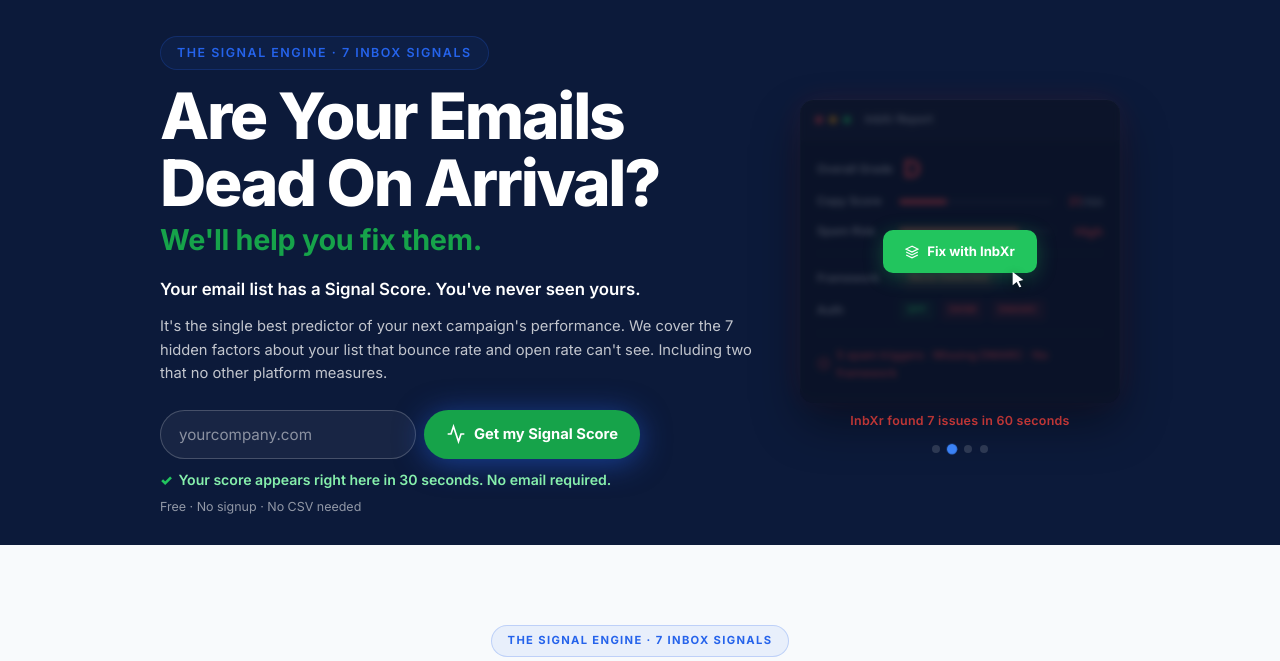
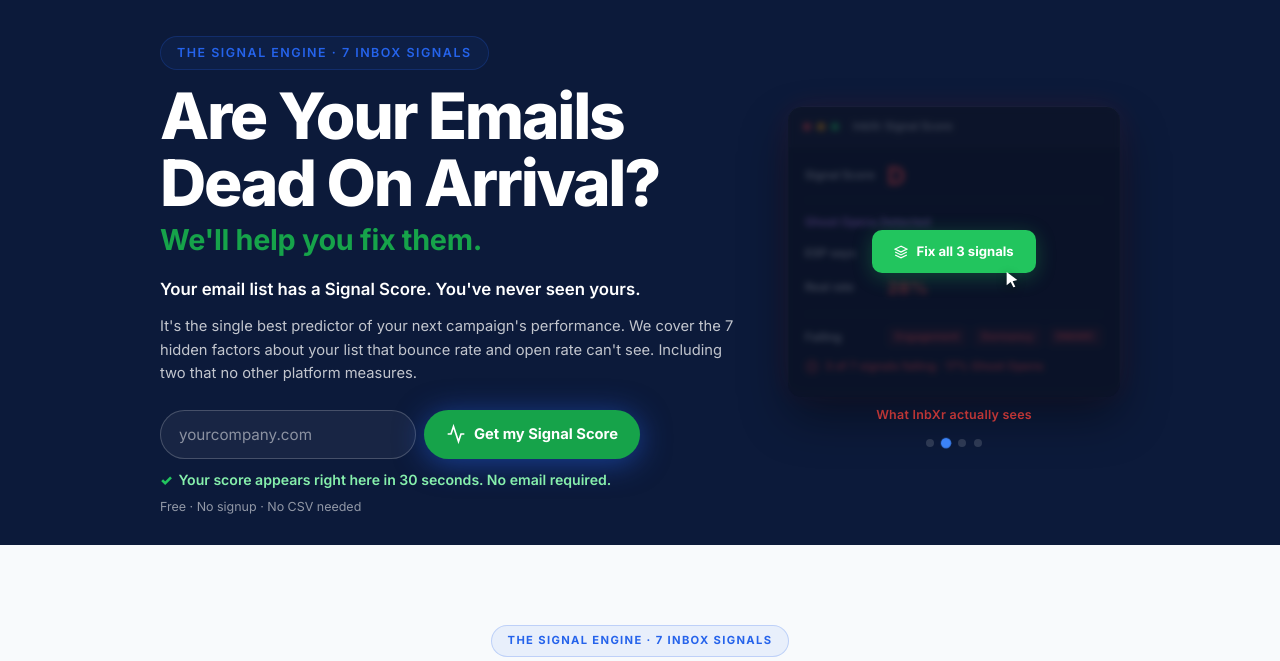
Before and after one commit to Javil01/inbxr-, a Flask app: page / in a window 1280 px wide. Shown: the part 64-725 px from the top of the page. Run offline with Flask 3, Linux system fonts and the light colour scheme; data that the repository does not hold is empty; parts of the project's set-up code (start-up, migrations or seed data) failed here and were passed over; some libraries are stand-ins or nearby versions.

Commit message:
Redesign hero cinema: 7 Signals + Ghost Opens story arc
Old: Generic Gmail spam→fix→primary sequence about copy scoring.
New: Story that sells the core product differentiation:

Act 1: "Your ESP Dashboard" — 45% open rate, everything looks great
Act 2: "InbXr Signal Score" — Ghost Opens exposed (45% → 28% real),
       3 of 7 signals failing, D grade. The jaw-drop moment.
Act 3: "All 7 signals passing" — every signal green with scores,
       showing what the product delivers
Act 4: "Email in Primary" — same Gmail landing, but now the viewer
       understands WHY it works (7 signals, not luck)

The narrative arc: false confidence → truth revealed → problem solved → result.

Co-Authored-By: Claude Opus 4.6 (1M context) <noreply@anthropic.com>

```diff
--- a/templates/sections/email_test_hero.html
+++ b/templates/sections/email_test_hero.html
@@ -402,62 +402,40 @@
       <div class="hero-split__visual">
         <div class="hero-cinema" id="heroCinema">
 
-          <!-- ACT 1: Email in Spam -->
+          <!-- ACT 1: Your ESP says everything is fine -->
           <div class="hero-act hero-act--active" data-act="0">
-            <div class="hero-mock hero-mock--gmail hero-mock--spam-glow">
+            <div class="hero-mock hero-mock--green-glow">
               <div class="hero-mock__header">
                 <span class="hero-mock__dot hero-mock__dot--red"></span>
                 <span class="hero-mock__dot hero-mock__dot--yellow"></span>
                 <span class="hero-mock__dot hero-mock__dot--green"></span>
-                <span class="hero-mock__tab">Gmail</span>
+                <span class="hero-mock__tab">Your ESP Dashboard</span>
               </div>
-              <div class="gmail-tabs">
-                <span class="gmail-tab">
-                  <svg viewBox="0 0 24 24" fill="none" stroke="currentColor" stroke-width="2" width="14" height="14"><rect x="2" y="4" width="20" height="16" rx="2"/><path d="M22 4L12 13 2 4"/></svg>
-                  Primary
-                </span>
-                <span class="gmail-tab">Promotions</span>
-                <span class="gmail-tab gmail-tab--spam gmail-tab--active">
-                  <svg viewBox="0 0 24 24" fill="none" stroke="currentColor" stroke-width="2" width="14" height="14"><circle cx="12" cy="12" r="10"/><line x1="15" y1="9" x2="9" y2="15"/><line x1="9" y1="9" x2="15" y2="15"/></svg>
-                  Spam
-                </span>
-              </div>
-              <div class="gmail-inbox">
-                <div class="gmail-row gmail-row--spam-landing">
-                  <span class="gmail-avatar gmail-avatar--red">
-                    <svg viewBox="0 0 24 24" fill="none" stroke="#fff" stroke-width="2" width="14" height="14"><path d="M10.29 3.86L1.82 18a2 2 0 001.71 3h16.94a2 2 0 001.71-3L13.71 3.86a2 2 0 00-3.42 0z"/><line x1="12" y1="9" x2="12" y2="13"/><line x1="12" y1="17" x2="12.01" y2="17"/></svg>
-                  </span>
-                  <div class="gmail-row__content">
-                    <span class="gmail-row__sender gmail-row__sender--spam">Your Campaign</span>
-                    <span class="gmail-row__subject gmail-row__subject--spam">Exclusive: 3 ways to boost your Q4 pipeline</span>
-                  </div>
-                  <span class="gmail-row__badge-spam">Marked as Spam</span>
+              <div class="hero-mock__body">
+                <div class="hero-mock__row">
+                  <span class="hero-mock__label">Open Rate</span>
+                  <span class="hero-mock__val hero-mock__val--green" style="font-size:1.4rem;font-weight:900;">45%</span>
                 </div>
-                <div class="gmail-row gmail-row--existing gmail-row--spam-other">
-                  <span class="gmail-avatar gmail-avatar--red-dim">!</span>
-                  <div class="gmail-row__content">
-                    <span class="gmail-row__sender">noreply@deals...</span>
-                    <span class="gmail-row__subject">ACT NOW!! Limited time...</span>
-                  </div>
-                  <span class="gmail-row__time">2d ago</span>
+                <div class="hero-mock__row">
+                  <span class="hero-mock__label">Click Rate</span>
+                  <span class="hero-mock__val">3.2%</span>
                 </div>
-                <div class="gmail-row gmail-row--existing gmail-row--spam-other">
-                  <span class="gmail-avatar gmail-avatar--red-dim">!</span>
-                  <div class="gmail-row__content">
-                    <span class="gmail-row__sender">winners@prize...</span>
-                    <span class="gmail-row__subject">You've been selected...</span>
-                  </div>
-                  <span class="gmail-row__time">3d ago</span>
+                <div class="hero-mock__row">
+                  <span class="hero-mock__label">Bounce Rate</span>
+                  <span class="hero-mock__val hero-mock__val--green">0.4%</span>
+                </div>
+                <div class="hero-mock__divider"></div>
+                <div class="hero-mock__row hero-mock__row--ai">
+                  <svg viewBox="0 0 24 24" fill="none" stroke="#16a34a" stroke-width="2" width="14" height="14"><path d="M22 11.08V12a10 10 0 11-5.93-9.14"/><polyline points="22 4 12 14.01 9 11.01"/></svg>
+                  <span>Everything looks great!</span>
                 </div>
               </div>
             </div>
-            <p class="hero-act__caption hero-act__caption--red">Where your emails are landing now</p>
-
-            <!-- "Run Report" transition button -->
+            <p class="hero-act__caption">What your ESP shows you</p>
             <div class="hero-act__transition" id="act1Transition">
               <div class="hero-act__trans-btn">
                 <svg viewBox="0 0 24 24" fill="none" stroke="currentColor" stroke-width="2" width="14" height="14"><path d="M22 12h-4l-3 9L9 3l-3 9H2"/></svg>
-                What's wrong? Run InbXr Report
+                But is it true? Run Signal Score
               </div>
               <div class="hero-act__trans-cursor">
                 <svg viewBox="0 0 24 24" width="16" height="16" fill="#fff"><path d="M4 0l16 12-7 2 4 8-3 1-4-8-6 5z"/></svg>
@@ -465,57 +443,52 @@
             </div>
           </div>
 
-          <!-- ACT 2: Bad InbXr Report -->
+          <!-- ACT 2: InbXr reveals Ghost Opens + failing signals -->
           <div class="hero-act" data-act="1">
             <div class="hero-mock hero-mock--red-glow">
               <div class="hero-mock__header">
                 <span class="hero-mock__dot hero-mock__dot--red"></span>
                 <span class="hero-mock__dot hero-mock__dot--yellow"></span>
                 <span class="hero-mock__dot hero-mock__dot--green"></span>
-                <span class="hero-mock__tab">InbXr Report</span>
+                <span class="hero-mock__tab">InbXr Signal Score</span>
               </div>
               <div class="hero-mock__body">
                 <div class="hero-mock__row">
-                  <span class="hero-mock__label">Overall Grade</span>
+                  <span class="hero-mock__label">Signal Score</span>
                   <span class="hero-mock__grade hero-mock__grade--d">D</span>
                 </div>
-                <div class="hero-mock__row">
-                  <span class="hero-mock__label">Copy Score</span>
-                  <div class="hero-mock__bar"><div class="hero-mock__bar-fill hero-mock__bar-fill--red" style="width:31%"></div></div>
-                  <span class="hero-mock__val hero-mock__val--red">31<small>/100</small></span>
+                <div class="hero-mock__divider"></div>
+                <div class="hero-mock__row" style="margin-bottom:2px;">
+                  <span class="hero-mock__label" style="color:#c084fc;">Ghost Opens Detected</span>
                 </div>
                 <div class="hero-mock__row">
-                  <span class="hero-mock__label">Spam Risk</span>
-                  <div class="hero-mock__bar hero-mock__bar--red"><div class="hero-mock__bar-fill hero-mock__bar-fill--red" style="width:78%"></div></div>
-                  <span class="hero-mock__val hero-mock__val--red">High</span>
+                  <span class="hero-mock__label">ESP says</span>
+                  <span class="hero-mock__val" style="text-decoration:line-through;opacity:0.5;">45%</span>
+                </div>
+                <div class="hero-mock__row">
+                  <span class="hero-mock__label">Real rate</span>
+                  <span class="hero-mock__val hero-mock__val--red" style="font-size:1.1rem;font-weight:900;">28%</span>
                 </div>
                 <div class="hero-mock__divider"></div>
                 <div class="hero-mock__row">
-                  <span class="hero-mock__label">Framework</span>
-                  <span class="hero-mock__badge hero-mock__badge--none">None Detected</span>
-                </div>
-                <div class="hero-mock__row">
-                  <span class="hero-mock__label">Auth</span>
+                  <span class="hero-mock__label">Failing</span>
                   <span class="hero-mock__checks">
-                    <span class="hero-mock__check hero-mock__check--pass">SPF</span>
-                    <span class="hero-mock__check hero-mock__check--fail">DKIM</span>
+                    <span class="hero-mock__check hero-mock__check--fail">Engagement</span>
+                    <span class="hero-mock__check hero-mock__check--fail">Dormancy</span>
                     <span class="hero-mock__check hero-mock__check--fail">DMARC</span>
                   </span>
                 </div>
-                <div class="hero-mock__divider"></div>
                 <div class="hero-mock__row hero-mock__row--issues">
                   <svg viewBox="0 0 24 24" fill="none" stroke="currentColor" stroke-width="2" width="14" height="14"><circle cx="12" cy="12" r="10"/><line x1="15" y1="9" x2="9" y2="15"/><line x1="9" y1="9" x2="15" y2="15"/></svg>
-                  <span>5 spam triggers &middot; Missing DMARC &middot; No framework</span>
+                  <span>3 of 7 signals failing &middot; 17% Ghost Opens</span>
                 </div>
               </div>
             </div>
-            <p class="hero-act__caption hero-act__caption--red">InbXr found 7 issues in 60 seconds</p>
-
-            <!-- "Fix" transition button -->
+            <p class="hero-act__caption hero-act__caption--red">What InbXr actually sees</p>
             <div class="hero-act__transition" id="act2Transition">
               <div class="hero-act__trans-btn hero-act__trans-btn--green">
                 <svg viewBox="0 0 24 24" fill="none" stroke="currentColor" stroke-width="2" width="14" height="14"><path d="M12 2L2 7l10 5 10-5-10-5z"/><path d="M2 17l10 5 10-5"/><path d="M2 12l10 5 10-5"/></svg>
-                Fix with InbXr
+                Fix all 3 signals
               </div>
               <div class="hero-act__trans-cursor">
                 <svg viewBox="0 0 24 24" width="16" height="16" fill="#fff"><path d="M4 0l16 12-7 2 4 8-3 1-4-8-6 5z"/></svg>
@@ -523,51 +496,52 @@
             </div>
           </div>
 
-          <!-- ACT 3: Good InbXr Report -->
+          <!-- ACT 3: All 7 signals green -->
           <div class="hero-act" data-act="2">
             <div class="hero-mock hero-mock--green-glow">
               <div class="hero-mock__header">
                 <span class="hero-mock__dot hero-mock__dot--red"></span>
                 <span class="hero-mock__dot hero-mock__dot--yellow"></span>
                 <span class="hero-mock__dot hero-mock__dot--green"></span>
-                <span class="hero-mock__tab">InbXr Report</span>
+                <span class="hero-mock__tab">InbXr Signal Score</span>
               </div>
               <div class="hero-mock__body">
                 <div class="hero-mock__row">
-                  <span class="hero-mock__label">Overall Grade</span>
+                  <span class="hero-mock__label">Signal Score</span>
                   <span class="hero-mock__grade hero-mock__grade--a">A</span>
-                </div>
-                <div class="hero-mock__row">
-                  <span class="hero-mock__label">Copy Score</span>
-                  <div class="hero-mock__bar"><div class="hero-mock__bar-fill" style="width:87%"></div></div>
-                  <span class="hero-mock__val">87<small>/100</small></span>
-                </div>
-                <div class="hero-mock__row">
-                  <span class="hero-mock__label">Spam Risk</span>
-                  <div class="hero-mock__bar hero-mock__bar--green"><div class="hero-mock__bar-fill hero-mock__bar-fill--green" style="width:12%"></div></div>
-                  <span class="hero-mock__val hero-mock__val--green">Low</span>
                 </div>
                 <div class="hero-mock__divider"></div>
                 <div class="hero-mock__row">
-                  <span class="hero-mock__label">Framework</span>
-                  <span class="hero-mock__badge">PAS Applied</span>
+                  <span class="hero-mock__label">Bounce Exposure</span>
+                  <span class="hero-mock__check hero-mock__check--pass">92</span>
+                </div>
+                <div class="hero-mock__row">
+                  <span class="hero-mock__label">Engagement</span>
+                  <span class="hero-mock__check hero-mock__check--pass">88</span>
+                </div>
+                <div class="hero-mock__row">
+                  <span class="hero-mock__label">Acquisition</span>
+                  <span class="hero-mock__check hero-mock__check--pass">85</span>
+                </div>
+                <div class="hero-mock__row">
+                  <span class="hero-mock__label">Reputation</span>
+                  <span class="hero-mock__check hero-mock__check--pass">96</span>
+                </div>
+                <div class="hero-mock__row">
+                  <span class="hero-mock__label">Dormancy</span>
+                  <span class="hero-mock__check hero-mock__check--pass">90</span>
                 </div>
                 <div class="hero-mock__row">
                   <span class="hero-mock__label">Auth</span>
-                  <span class="hero-mock__checks">
-                    <span class="hero-mock__check hero-mock__check--pass">SPF</span>
-                    <span class="hero-mock__check hero-mock__check--pass">DKIM</span>
-                    <span class="hero-mock__check hero-mock__check--pass">DMARC</span>
-                  </span>
+                  <span class="hero-mock__check hero-mock__check--pass">100</span>
                 </div>
-                <div class="hero-mock__divider"></div>
-                <div class="hero-mock__row hero-mock__row--ai">
-                  <svg viewBox="0 0 24 24" fill="none" stroke="currentColor" stroke-width="2" width="14" height="14"><path d="M22 11.08V12a10 10 0 11-5.93-9.14"/><polyline points="22 4 12 14.01 9 11.01"/></svg>
-                  <span>Every issue fixed. Copy rewritten.</span>
+                <div class="hero-mock__row">
+                  <span class="hero-mock__label">Decay</span>
+                  <span class="hero-mock__check hero-mock__check--pass">94</span>
                 </div>
               </div>
             </div>
-            <p class="hero-act__caption hero-act__caption--green">Every issue fixed. Copy rewritten.</p>
+            <p class="hero-act__caption hero-act__caption--green">All 7 signals passing</p>
           </div>
 
           <!-- ACT 4: Email in Primary -->
@@ -625,14 +599,14 @@
                 </div>
               </div>
             </div>
-            <p class="hero-act__caption hero-act__caption--green">Where your emails land with InbXr</p>
+            <p class="hero-act__caption hero-act__caption--green">Where your emails land with all 7 signals green</p>
           </div>
 
           <!-- Act indicators -->
           <div class="hero-cinema__dots">
-            <button class="hero-cinema__dot hero-cinema__dot--active" data-act="0" aria-label="Spam"></button>
-            <button class="hero-cinema__dot" data-act="1" aria-label="Diagnose"></button>
-            <button class="hero-cinema__dot" data-act="2" aria-label="Fix"></button>
+            <button class="hero-cinema__dot hero-cinema__dot--active" data-act="0" aria-label="ESP Dashboard"></button>
+            <button class="hero-cinema__dot" data-act="1" aria-label="Ghost Opens"></button>
+            <button class="hero-cinema__dot" data-act="2" aria-label="All Green"></button>
             <button class="hero-cinema__dot" data-act="3" aria-label="Primary"></button>
           </div>
         </div>
```
